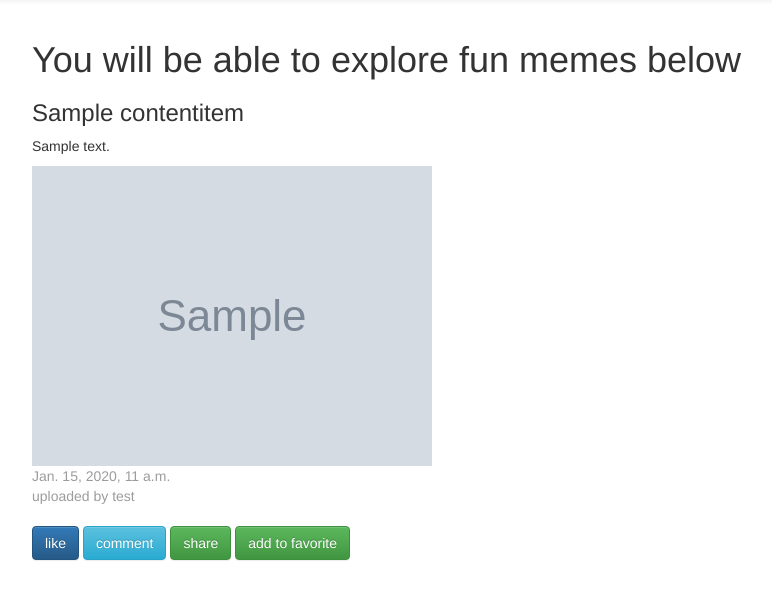
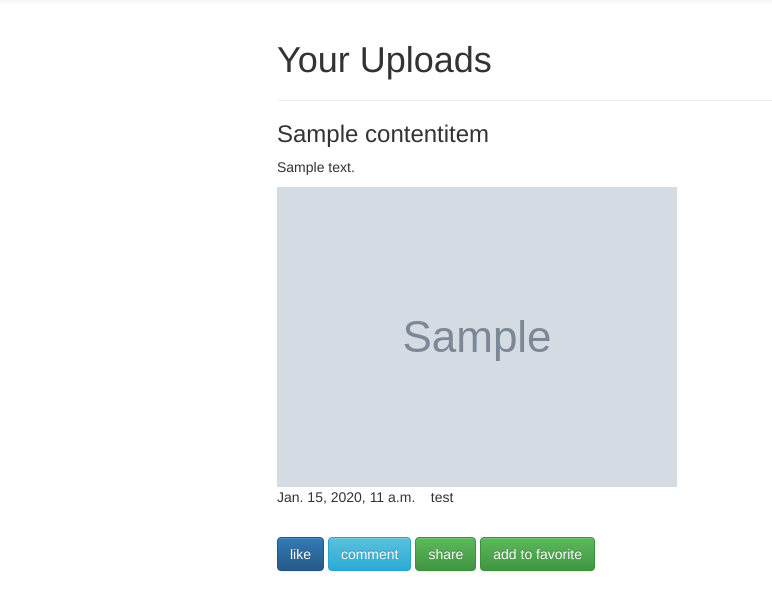
Before and after one commit to SNDjango/server, a Django app: page /myposts in a window 1280 px wide. Shown: the part 52-663 px from the top of the page, without its empty margins (38-810 px from the left). Run offline with Django 3.2, Linux system fonts and the light colour scheme; a user stored in the database is signed in; data comes from the database, SQL or seed files in the repository; tables that the repository leaves empty hold one stand-in row (values such as "Sample post"); grey boxes marked "Sample" are stand-in pictures; some libraries are stand-ins or nearby versions.

Commit message:
fixed index, formatting

```diff
--- a/snd/image_board/static/css/main.css
+++ b/snd/image_board/static/css/main.css
@@ -39,3 +39,7 @@ button {
     color: #9c9c9c;
 	margin-bottom: 0;
 }
+
+.image-cont{
+	margin-bottom: 70px;
+}
--- a/snd/image_board/templates/myposts.html
+++ b/snd/image_board/templates/myposts.html
@@ -3,15 +3,15 @@
 {% block posts_active %}active{% endblock %}
 {% block body %}
     {% if user.is_authenticated %}
-        <h1>You will be able to explore fun memes below</h1>
-
+        <div style="width: 650px;margin: 0 auto;">
+            <h1>Your Uploads</h1>
+            <hr />
             {% for post in all_posts %}
-            <div>
+                <div class="image-cont">
                     <h3>{{ post.title }}</h3>
                     <p>{{ post.description }}</p>
                     <img src="{{ post.image.url }}">
-                <p class="info-text">{{ post.upload_date }} &nbsp;&nbsp;</p>
-                <p class="info-text"> uploaded by {{ post.uploaded_by }}</p>
+                    <p>{{ post.upload_date }} &nbsp;&nbsp; {{ post.uploaded_by }}</p>
                     <div>
                         <button class="btn btn-primary">like</button>
                         <button class="btn btn-info">comment</button>
@@ -20,6 +20,7 @@
                     </div>
                 </div>
             {% endfor %}
+        </div>
     {% else %}
         <h1>Welcome to TUGag, a place of serious fun</h1>
     {% endif %}
--- a/snd/image_board/views.py
+++ b/snd/image_board/views.py
@@ -20,12 +20,8 @@ from .models import ContentItem
 
 
 def index (request):
-    all_posts = ContentItem.objects.all()
-    template = loader.get_template('index.html')
-    context = {
-        'all_posts': all_posts,
-    }
-    return HttpResponse(template.render(context, request))
+    all_posts = ContentItem.objects.all().order_by('-upload_date')[:1]
+    return render(request, 'index.html', {'all_posts': all_posts})
 
 def profile(request):
     if not request.user.is_authenticated:
@@ -36,11 +32,7 @@ def profile(request):
 def view_my_posts(request):
     if request.user.is_authenticated:
         all_posts = ContentItem.objects.filter(uploaded_by = request.user).order_by('-upload_date')
-        template = loader.get_template('myposts.html')
-        context = {
-          'all_posts': all_posts,
-        }
-        return HttpResponse(template.render(context, request))
+        return render(request, 'myposts.html', {'all_posts': all_posts})
     else:
         return render(request, 'login.html')
 
```
Also changed, not shown: snd/image_board/templates/index.html (+8 -4 lines). Lines whose indentation alone changed are shown as unchanged.
